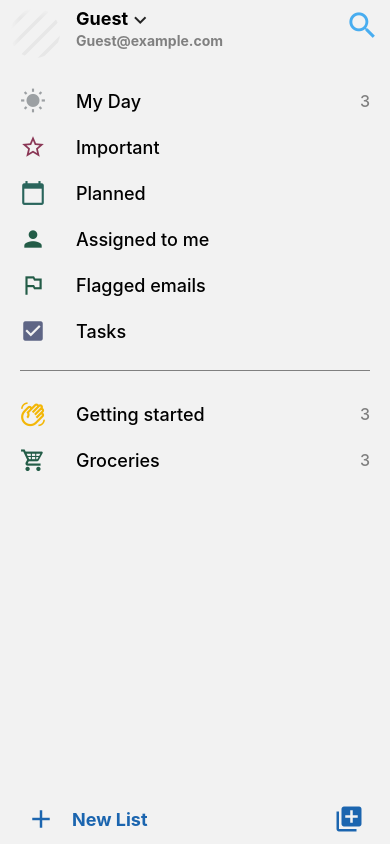
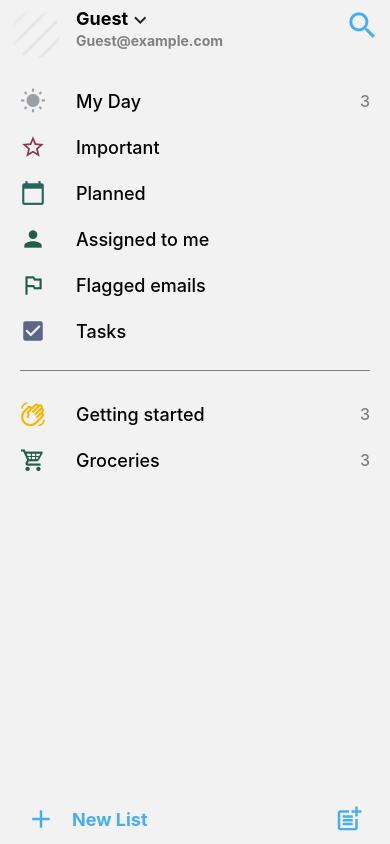
Before and after one commit to Ibrahimfathi96/DPE-MicrosoftTodoList, a React Native app: screen /home-screen in a window 390 px wide. Built offline with nearby package versions, Linux system fonts and the light colour scheme.

Commit message:
Home Screen UI done and navigate to details screen

```diff
--- a/src/common/colors.js
+++ b/src/common/colors.js
@@ -1,6 +1,5 @@
 const Colors = {
   blueColor: "#48ADF0",
   blueColor2: "#195ABD",
-  blueColor3: "#1B65AF"
 };
 export default Colors;
--- a/src/screens/Home/HomeScreen.js
+++ b/src/screens/Home/HomeScreen.js
@@ -201,14 +201,14 @@ const HomeScreen = () => {
             <Icon
               name="add"
               type="material"
-              color={Colors.blueColor3}
+              color={Colors.blueColor}
               size={30}
             />
             <Text
               style={{
                 fontSize: 18,
                 fontWeight: "bold",
-                color: Colors.blueColor3,
+                color: Colors.blueColor,
                 marginLeft: 16
               }}
             >
@@ -217,9 +217,9 @@ const HomeScreen = () => {
           </View>
         </TouchableOpacity>
         <Icon
-          name="queue"
+          name="post-add"
           type="material"
-          color={Colors.blueColor3}
+          color={Colors.blueColor}
           size={30}
           onPress={() => {
             console.log("ADD NEW GROUP");
```
